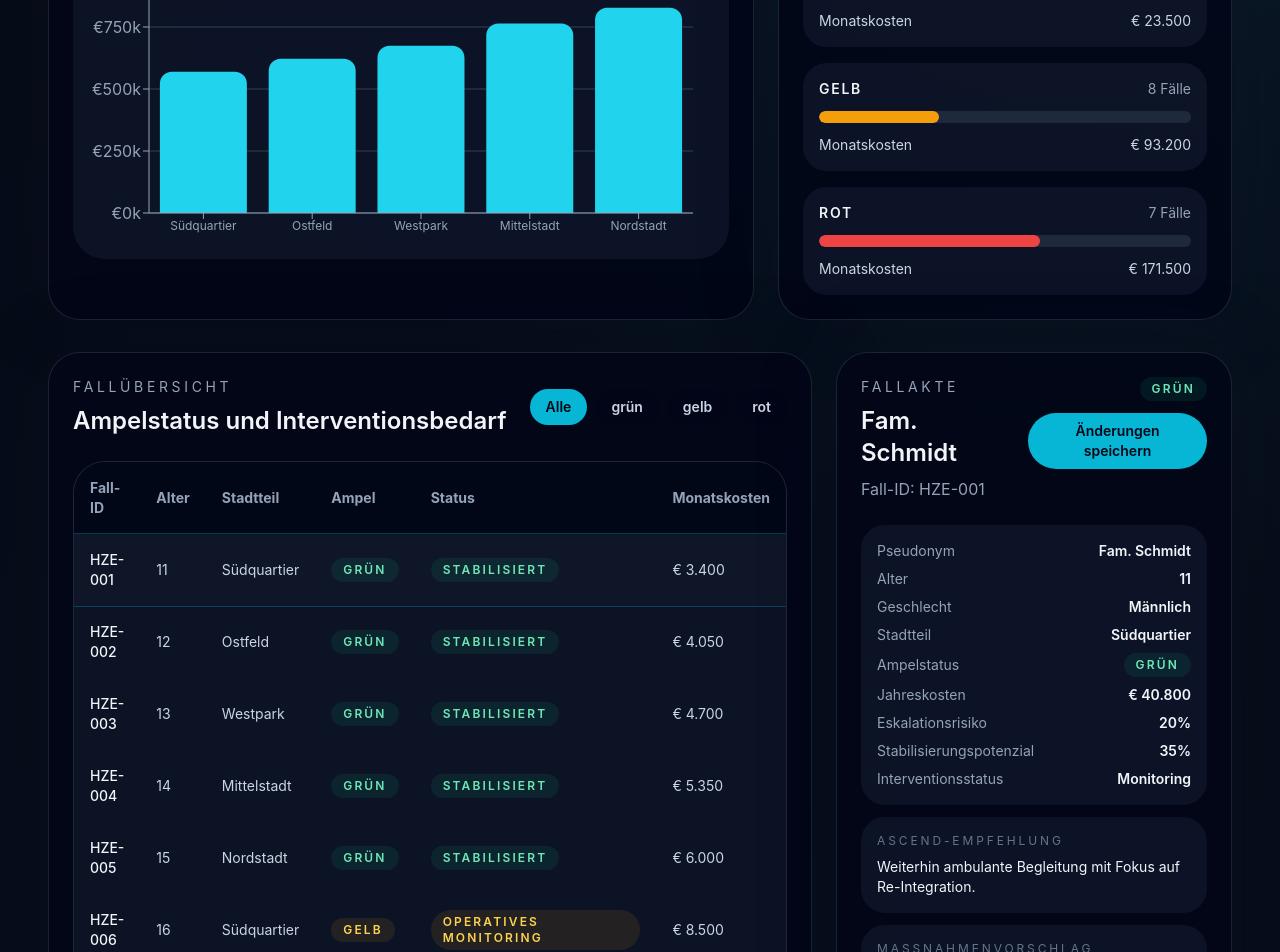
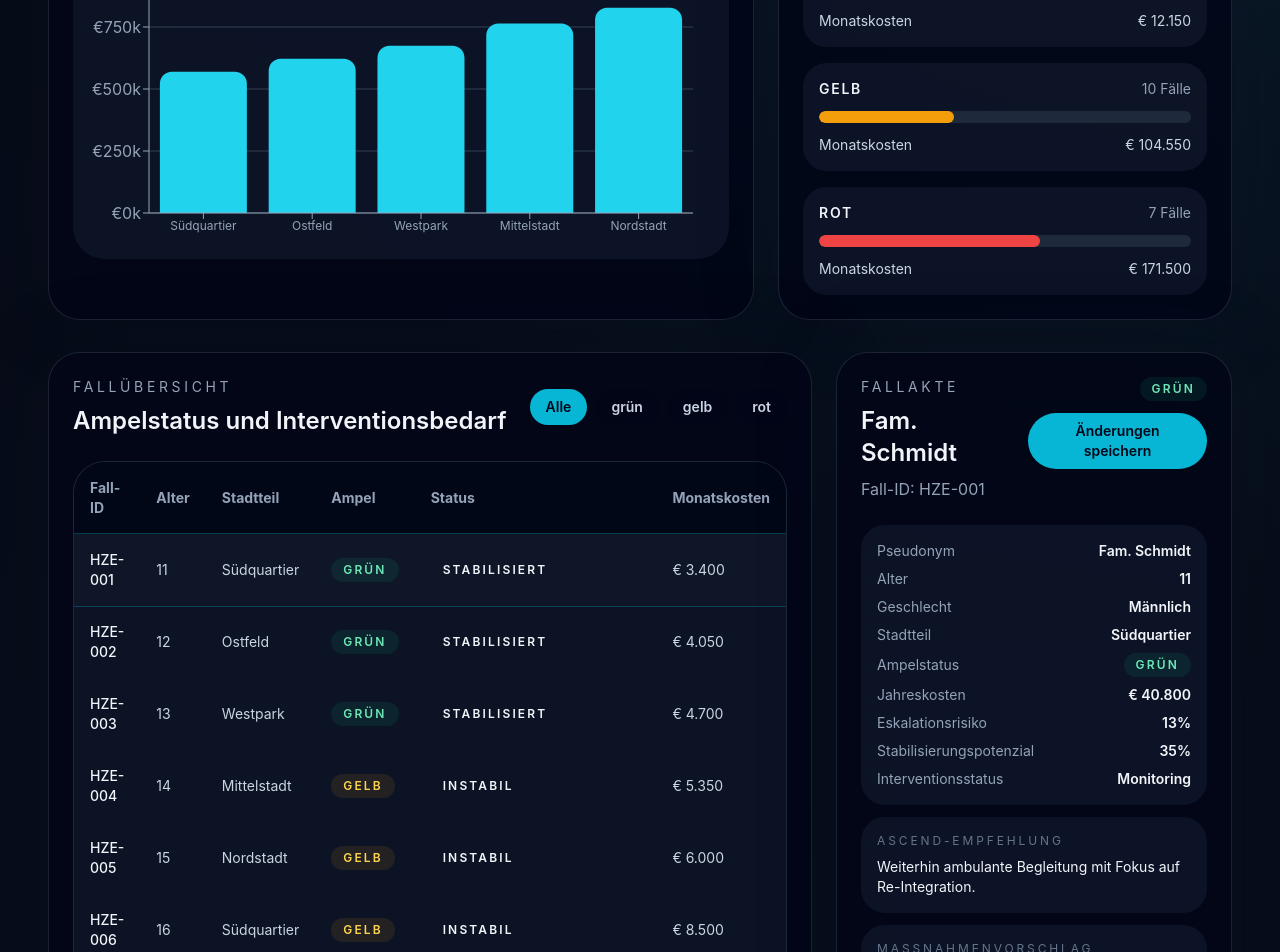
Before and after one commit to HAKO-TEAM/v2-ascend-dashboard, a Next.js app: page / in a window 1280 px wide. Shown: the part 760-1712 px from the top of the page. Built offline with nearby package versions, Linux system fonts and the light colour scheme.

Commit message:
Fix dynamic dashboard recalculation

```diff
--- a/app/page.tsx
+++ b/app/page.tsx
@@ -62,25 +62,37 @@ function recalcCase(fall: CaseData): CaseData {
   const monatKostenGesamt = caseMonthlyCost({ ...fall, kostenstellen } as CaseData);
   const jahresKostenGesamt = monatKostenGesamt * 12;
 
-  let eskalationsrisiko = 22;
-  if (monatKostenGesamt < 9000) {
-    eskalationsrisiko = 22;
-  } else if (monatKostenGesamt <= 17000) {
-    eskalationsrisiko = 30;
-  } else {
-    eskalationsrisiko = 66;
-  }
-
+  // Determine ampel based on new cost thresholds: <= 5000 (grün), 5000-15000 (gelb), >15000 (rot)
   let ampelstatus: Ampelstatus = 'gelb';
-  if (monatKostenGesamt < 9000 && eskalationsrisiko < 30) {
+  if (monatKostenGesamt <= 5000) {
     ampelstatus = 'grün';
-  }
-  if (monatKostenGesamt > 17000 || eskalationsrisiko > 65) {
+  } else if (monatKostenGesamt > 15000) {
     ampelstatus = 'rot';
   }
 
-  const status = ampelstatus === 'grün' ? 'Stabilisiert' : ampelstatus === 'rot' ? 'Kritischer Interventionsbedarf' : 'Operatives Monitoring';
-  const interventionsstatus = ampelstatus === 'rot' ? 'Akutintervention' : 'Monitoring';
+  // Determine eskalationsrisiko based on ampel
+  let eskalationsrisiko = 30;
+  if (ampelstatus === 'grün') {
+    eskalationsrisiko = 10 + Math.floor(Math.random() * 20); // 10-29
+  } else if (ampelstatus === 'rot') {
+    eskalationsrisiko = 66 + Math.floor(Math.random() * 30); // 66-95
+  } else {
+    eskalationsrisiko = 30 + Math.floor(Math.random() * 36); // 30-65
+  }
+
+  // Status mapping
+  const statusMap: Record<Ampelstatus, string> = {
+    grün: 'STABILISIERT',
+    gelb: 'INSTABIL',
+    rot: 'KRITISCHER INTERVENTIONSBEDARF',
+  };
+
+  // Interventionsstatus mapping
+  const interventionMap: Record<Ampelstatus, Interventionsstatus> = {
+    grün: 'Monitoring',
+    gelb: 'Frühintervention',
+    rot: 'Akutintervention',
+  };
 
   return {
     ...fall,
@@ -89,8 +101,68 @@ function recalcCase(fall: CaseData): CaseData {
     jahresKostenGesamt,
     eskalationsrisiko,
     ampelstatus,
-    status,
-    interventionsstatus,
+    status: statusMap[ampelstatus],
+    interventionsstatus: interventionMap[ampelstatus],
+  };
+}
+
+function recalcDashboard(cases: CaseData[]) {
+  const totalMonthly = cases.reduce((sum, fall) => sum + caseMonthlyCost(fall), 0);
+  const totalAnnual = cases.reduce((sum, fall) => sum + caseMonthlyCost(fall) * 12, 0);
+
+  const counts = cases.reduce(
+    (acc, fall) => {
+      const ampel = fall.ampelstatus;
+      return {
+        grün: acc.grün + (ampel === 'grün' ? 1 : 0),
+        gelb: acc.gelb + (ampel === 'gelb' ? 1 : 0),
+        rot: acc.rot + (ampel === 'rot' ? 1 : 0),
+      };
+    },
+    { grün: 0, gelb: 0, rot: 0 },
+  );
+
+  const averageEscalation = cases.length ? Math.round(cases.reduce((sum, fall) => sum + fall.eskalationsrisiko, 0) / cases.length) : 0;
+
+  const interventionCounts = interventionOptions.reduce(
+    (acc, key) => ({ ...acc, [key]: cases.filter((fall) => fall.interventionsstatus === key).length }),
+    {} as Record<Interventionsstatus, number>,
+  );
+
+  const totalSavingsPotential = cases.reduce((sum, fall) => sum + fall.erwarteteKostensenkung, 0);
+  const averageCostPerCase = cases.length ? Math.round(totalMonthly / cases.length) : 0;
+  const acuteEscalations = cases.filter((fall) => fall.ampelstatus === 'rot' && fall.eskalationsrisiko >= 75).length;
+  const interventionQuote = cases.length
+    ? Math.round((cases.filter((fall) => fall.interventionsstatus !== 'Monitoring').length / cases.length) * 100)
+    : 0;
+
+  const districtCostMap = cases.reduce((acc, fall) => {
+    acc[fall.stadtteil] = (acc[fall.stadtteil] ?? 0) + caseMonthlyCost(fall) * 12;
+    return acc;
+  }, {} as Record<string, number>);
+
+  const costByAmpel = (['grün', 'gelb', 'rot'] as Ampelstatus[]).map((ampel) => ({
+    name: ampel,
+    monat: cases.filter((fall) => fall.ampelstatus === ampel).reduce((sum, fall) => sum + caseMonthlyCost(fall), 0),
+    count: cases.filter((fall) => fall.ampelstatus === ampel).length,
+  }));
+
+  const districtCosts = Object.entries(districtCostMap).map(([stadtteil, value]) => ({ stadtteil, value }));
+  const trendText = averageEscalation > 60 ? 'Eskalationsdruck bleibt hoch, Steuerungsbedarf steigt.' : averageEscalation > 45 ? 'Frühintervention wirkt, Lage bleibt achtsam.' : 'Stabilisierung erkennbar, Monitoring fortsetzen.';
+
+  return {
+    totalMonthly,
+    totalAnnual,
+    counts,
+    averageEscalation,
+    interventionCounts,
+    totalSavingsPotential,
+    averageCostPerCase,
+    acuteEscalations,
+    interventionQuote,
+    costByAmpel,
+    districtCosts,
+    trendText,
   };
 }
 
@@ -126,8 +198,9 @@ export default function DashboardPage() {
       try {
         const parsed = JSON.parse(stored) as CaseData[];
         if (Array.isArray(parsed) && parsed.length === defaultCases.length) {
-          setFaelle(parsed);
-          setSelectedId(parsed[0]?.id ?? defaultCases[0]?.id ?? '');
+          const recalced = parsed.map(recalcCase);
+          setFaelle(recalced);
+          setSelectedId(recalced[0]?.id ?? defaultCases[0]?.id ?? '');
           setInitialized(true);
           return;
         }
@@ -136,8 +209,9 @@ export default function DashboardPage() {
       }
     }
 
-    setFaelle(defaultCases);
-    setSelectedId(defaultCases[0]?.id ?? '');
+    const recalced = defaultCases.map(recalcCase);
+    setFaelle(recalced);
+    setSelectedId(recalced[0]?.id ?? '');
     setInitialized(true);
   }, []);
 
@@ -155,62 +229,8 @@ export default function DashboardPage() {
     return faelle.filter((fall) => getFallAmpel(fall) === riskFilter);
   }, [faelle, riskFilter]);
 
-  const summary = useMemo(() => {
-    const totalMonthly = faelle.reduce((sum, fall) => sum + caseMonthlyCost(fall), 0);
-    const totalAnnual = faelle.reduce((sum, fall) => sum + caseMonthlyCost(fall) * 12, 0);
-    const counts = faelle.reduce(
-      (acc, fall) => {
-        const ampel = getFallAmpel(fall);
-        return {
-          grün: acc.grün + (ampel === 'grün' ? 1 : 0),
-          gelb: acc.gelb + (ampel === 'gelb' ? 1 : 0),
-          rot: acc.rot + (ampel === 'rot' ? 1 : 0),
-        };
-      },
-      { grün: 0, gelb: 0, rot: 0 },
-    );
-    const averageEscalation = faelle.length ? Math.round(faelle.reduce((sum, fall) => sum + fall.eskalationsrisiko, 0) / faelle.length) : 0;
-    const interventionCounts = interventionOptions.reduce(
-      (acc, key) => ({ ...acc, [key]: faelle.filter((fall) => fall.interventionsstatus === key).length }),
-      {} as Record<Interventionsstatus, number>,
-    );
-    const totalSavingsPotential = faelle.reduce((sum, fall) => sum + fall.erwarteteKostensenkung, 0);
-    const averageCostPerCase = faelle.length ? Math.round(totalMonthly / faelle.length) : 0;
-    const acuteEscalations = faelle.filter((fall) => getFallAmpel(fall) === 'rot' && fall.eskalationsrisiko >= 75).length;
-    const interventionQuote = faelle.length
-      ? Math.round((faelle.filter((fall) => fall.interventionsstatus !== 'Monitoring').length / faelle.length) * 100)
-      : 0;
+  const summary = useMemo(() => recalcDashboard(faelle), [faelle]);
 
-    const districtCostMap = faelle.reduce((acc, fall) => {
-      acc[fall.stadtteil] = (acc[fall.stadtteil] ?? 0) + caseMonthlyCost(fall) * 12;
-      return acc;
-    }, {} as Record<string, number>);
-
-    const costByAmpel = (['grün', 'gelb', 'rot'] as Ampelstatus[]).map((ampel) => ({
-      name: ampel,
-      monat: faelle.filter((fall) => getFallAmpel(fall) === ampel).reduce((sum, fall) => sum + caseMonthlyCost(fall), 0),
-      count: faelle.filter((fall) => getFallAmpel(fall) === ampel).length,
-    }));
-
-    const districtCosts = Object.entries(districtCostMap).map(([stadtteil, value]) => ({ stadtteil, value }));
-
-    const trendText = averageEscalation > 60 ? 'Eskalationsdruck bleibt hoch, Steuerungsbedarf steigt.' : averageEscalation > 45 ? 'Frühintervention wirkt, Lage bleibt achtsam.' : 'Stabilisierung erkennbar, Monitoring fortsetzen.';
-
-    return {
-      totalMonthly,
-      totalAnnual,
-      counts,
-      averageEscalation,
-      interventionCounts,
-      totalSavingsPotential,
-      averageCostPerCase,
-      acuteEscalations,
-      interventionQuote,
-      costByAmpel,
-      districtCosts,
-      trendText,
-    };
-  }, [faelle]);
 
   const updateKostenposition = (label: string, amountInput: string | number) => {
     const amount = parseAmountInput(amountInput);
```
